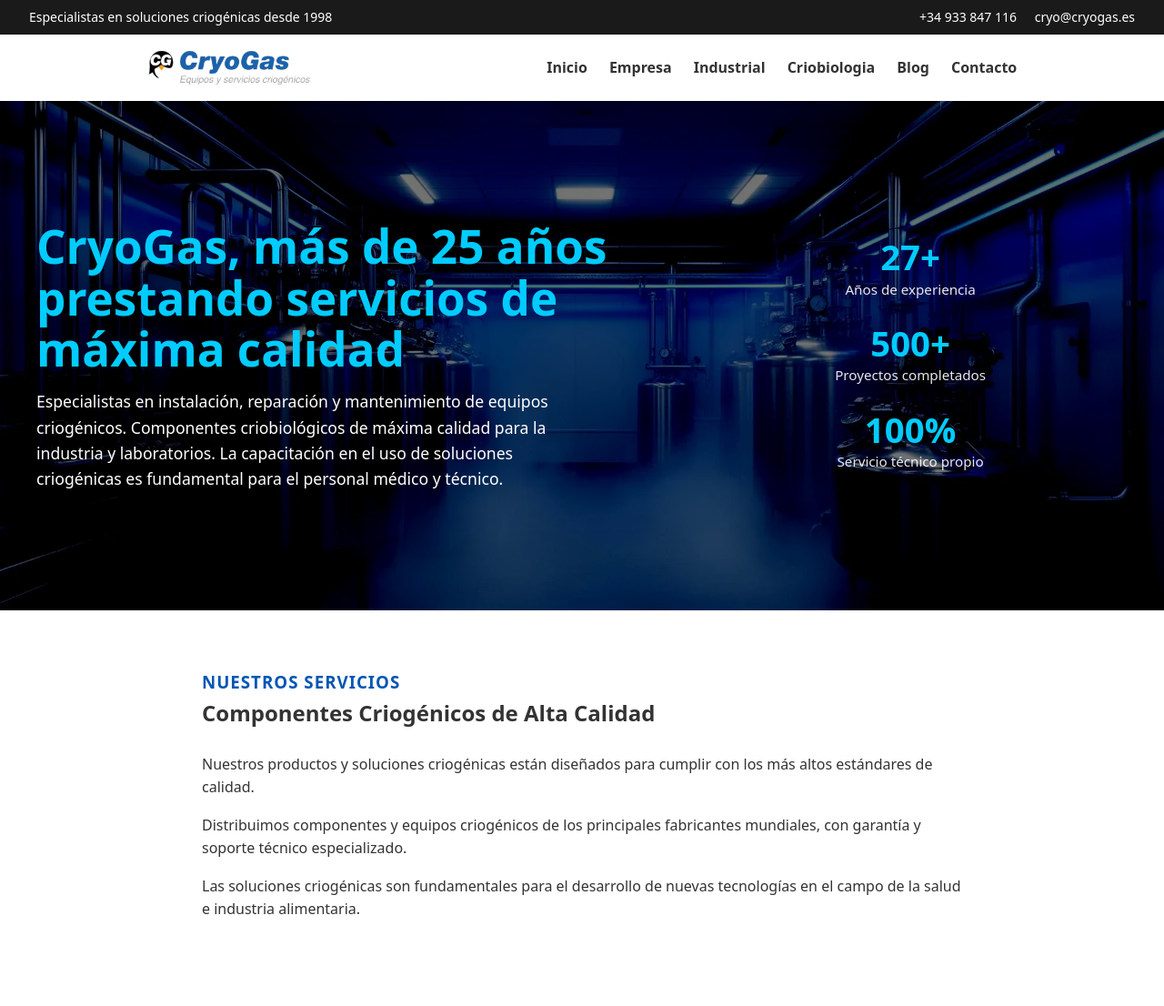
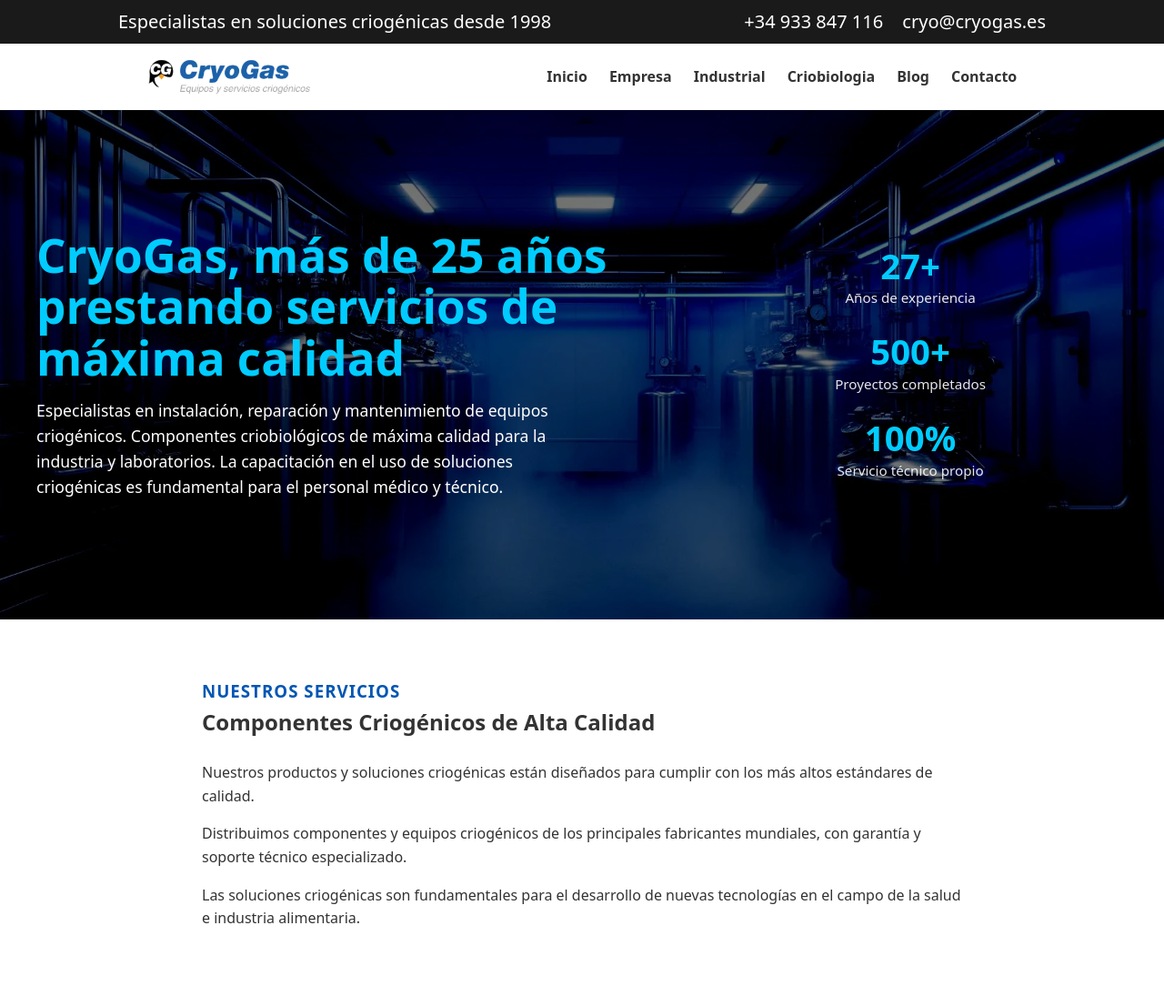
Before and after one commit to Capitankanalla/cryogasWeb, a website: page index.html in a window 1280 px wide. Shown: the top 1106 px of the page at 91% size. Drawn offline with Linux system fonts and the light colour scheme.

Commit message:
Feat: Millora ux/ui main

```diff
--- a/css/style.css
+++ b/css/style.css
@@ -13,7 +13,7 @@
 }
 
 body {
-  font-family: system-ui, -apple-system, sans-serif;
+  font-family: system-ui, sans-serif;
   color: var(--text);
   line-height: 1.6;
 }
@@ -23,9 +23,9 @@
   background: var(--dark);
   color: #fff;
   display: flex;
-  justify-content: space-between;
+  justify-content: space-around;
   padding: 0.5rem 2rem;
-  font-size: 0.875rem;
+  font-size: 1.25rem;
 }
 
 .top-bar a {
@@ -271,6 +271,7 @@
   border: none;
   border-radius: 10px;
   box-shadow: 0 20px 60px rgba(0, 0, 0, 0.3);
+  background: #faf6e5;
 }
 
 .custom-modal::backdrop {
--- a/index.html
+++ b/index.html
@@ -12,7 +12,7 @@
 
   <!-- Top Bar -->
   <div class="top-bar">
-    <span data-key="tagline"></span>
+    <span data-key="topbar.texto"></span>
     <div class="top-contact">
       <a href="#" id="link-phone" data-key="contacto_rapido.telefono"></a>
       <a href="#" id="link-email" data-key="contacto_rapido.email"></a>
--- a/js/json/es.json
+++ b/js/json/es.json
@@ -4,6 +4,9 @@
     "email": "cryo@cryogas.es"
   },
   "tagline": "Especialistas en soluciones criogénicas desde 1998",
+  "topbar": {
+    "texto": "Especialistas en soluciones criogénicas desde 1998"
+  },
   "navegacion": {
     "inicio": "Inicio",
     "empresa": "Empresa",
```
